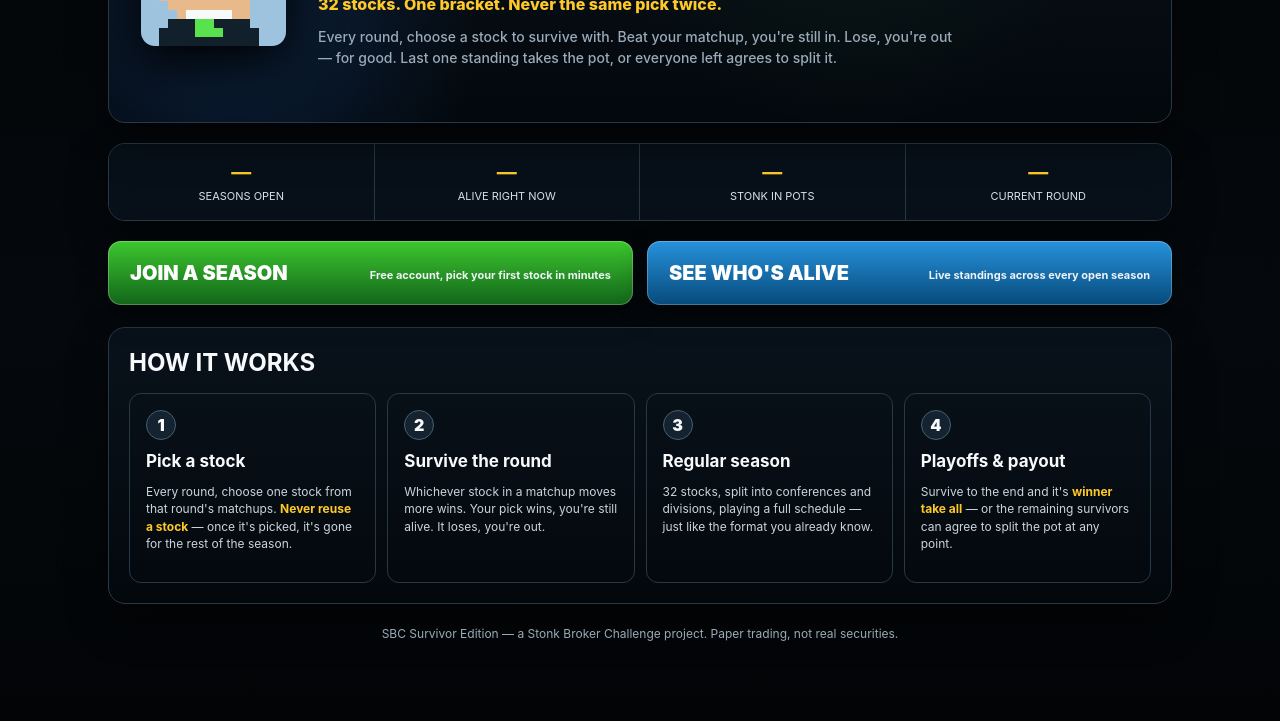
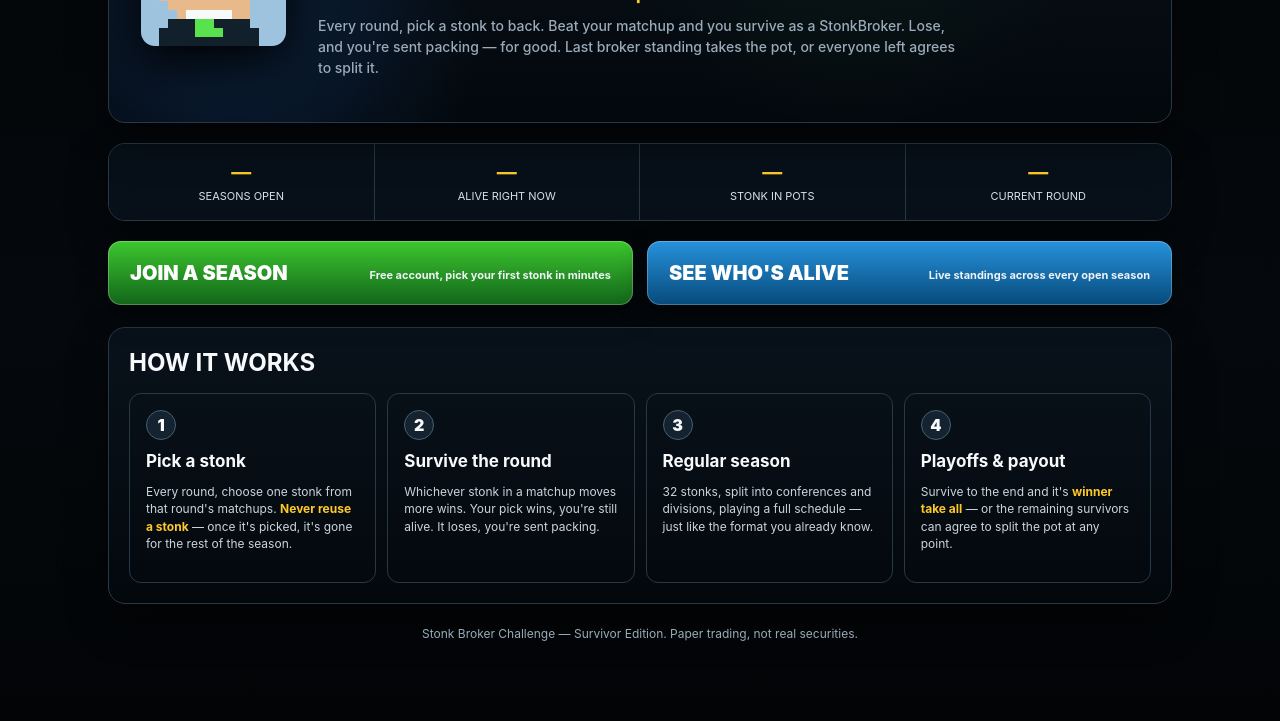
Before and after one commit to swenstock/sbc-survivor-edition, a website: page public/index.html in a window 1280 px wide. Shown: the part 273-994 px from the top of the page. Drawn offline with Linux system fonts and the light colour scheme; no server answers.

Commit message:
Update title and text to use 'Stonk' terminology

```diff
--- a/public/index.html
+++ b/public/index.html
@@ -3,7 +3,7 @@
 <head>
 <meta charset="utf-8">
 <meta name="viewport" content="width=device-width,initial-scale=1">
-<title>SBC Survivor Edition</title>
+<title>Stonk Broker Challenge — Survivor Edition</title>
 <style>
 :root {
   --bg:#020406; --panel:#071019; --line:#273947; --gold:#ffc928; --green:#59e14e;
@@ -57,7 +57,7 @@ button{font:inherit} a{color:inherit;text-decoration:none}
 <body>
 <div class="top">
   <div class="shell" style="padding:0 18px;display:flex;align-items:center;">
-    <div class="brand"><div class="shield"><img class="js-avatar" alt="SBC Survivor"></div><div><strong>SBC SURVIVOR</strong><span>STOCK KNOCKOUT</span></div></div>
+    <div class="brand"><div class="shield"><img class="js-avatar" alt="Stonk Broker Challenge"></div><div><strong>STONK BROKER CHALLENGE</strong><span>SURVIVOR EDITION</span></div></div>
   </div>
 </div>
 
@@ -66,8 +66,8 @@ button{font:inherit} a{color:inherit;text-decoration:none}
     <img class="js-avatar" alt="">
     <div class="pitch-copy">
       <h1>PICK ONE.<br><span>SURVIVE THE WEEK.</span></h1>
-      <p>32 stocks. One bracket. Never the same pick twice.</p>
-      <div class="pitch-sub">Every round, choose a stock to survive with. Beat your matchup, you're still in. Lose, you're out — for good. Last one standing takes the pot, or everyone left agrees to split it.</div>
+      <p>32 stonks. One bracket. Never the same pick twice.</p>
+      <div class="pitch-sub">Every round, pick a stonk to back. Beat your matchup and you survive as a StonkBroker. Lose, and you're sent packing — for good. Last broker standing takes the pot, or everyone left agrees to split it.</div>
     </div>
   </div>
 
@@ -79,29 +79,24 @@ button{font:inherit} a{color:inherit;text-decoration:none}
   </div>
 
   <div class="actions">
-    <button class="action green" onclick="location.href='#signup'">JOIN A SEASON<small>Free account, pick your first stock in minutes</small></button>
+    <button class="action green" onclick="location.href='#signup'">JOIN A SEASON<small>Free account, pick your first stonk in minutes</small></button>
     <button class="action blue" onclick="location.href='#standings'">SEE WHO'S ALIVE<small>Live standings across every open season</small></button>
   </div>
 
   <div class="panel how">
     <h2>HOW IT WORKS</h2>
     <div class="steps">
-      <div class="step"><div class="num">1</div><h3>Pick a stock</h3><p>Every round, choose one stock from that round's matchups. <strong>Never reuse a stock</strong> — once it's picked, it's gone for the rest of the season.</p></div>
-      <div class="step"><div class="num">2</div><h3>Survive the round</h3><p>Whichever stock in a matchup moves more wins. Your pick wins, you're still alive. It loses, you're out.</p></div>
-      <div class="step"><div class="num">3</div><h3>Regular season</h3><p>32 stocks, split into conferences and divisions, playing a full schedule — just like the format you already know.</p></div>
+      <div class="step"><div class="num">1</div><h3>Pick a stonk</h3><p>Every round, choose one stonk from that round's matchups. <strong>Never reuse a stonk</strong> — once it's picked, it's gone for the rest of the season.</p></div>
+      <div class="step"><div class="num">2</div><h3>Survive the round</h3><p>Whichever stonk in a matchup moves more wins. Your pick wins, you're still alive. It loses, you're sent packing.</p></div>
+      <div class="step"><div class="num">3</div><h3>Regular season</h3><p>32 stonks, split into conferences and divisions, playing a full schedule — just like the format you already know.</p></div>
       <div class="step"><div class="num">4</div><h3>Playoffs &amp; payout</h3><p>Survive to the end and it's <strong>winner take all</strong> — or the remaining survivors can agree to split the pot at any point.</p></div>
     </div>
   </div>
 
-  <div class="foot">SBC Survivor Edition — a Stonk Broker Challenge project. Paper trading, not real securities.</div>
+  <div class="foot">Stonk Broker Challenge — Survivor Edition. Paper trading, not real securities.</div>
 </div>
 
 <script>
-// ---- CHARACTER ART LIVES HERE, AND ONLY HERE ----
-// To swap in a new image: drop the file into public/img/ (any format works
-// - .png, .jpg, .svg, whatever), then change this one line to match its
-// filename. Every character image on the page updates from this single
-// value - nothing else in this file needs to change.
 const AVATAR_SRC = '/img/survivor-avatar.svg';
 document.querySelectorAll('.js-avatar').forEach(img => img.src = AVATAR_SRC);
 
```
